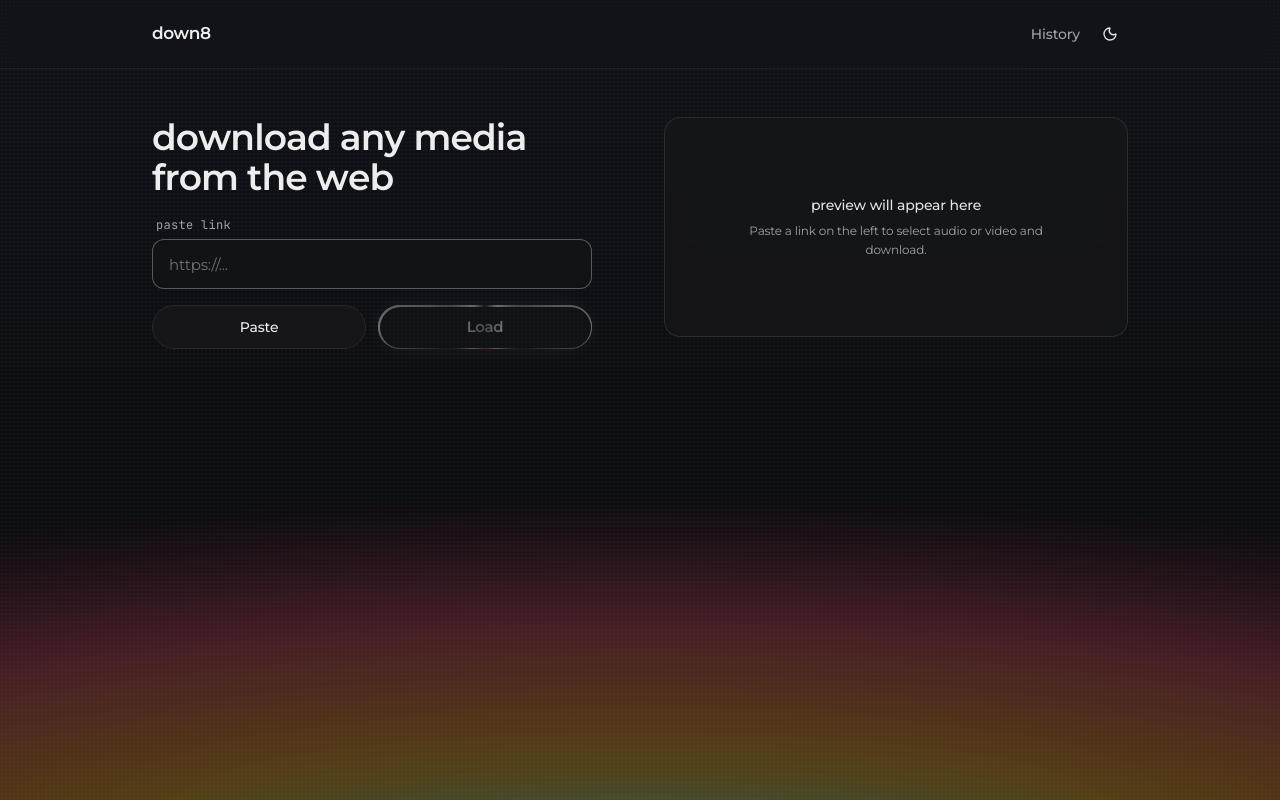
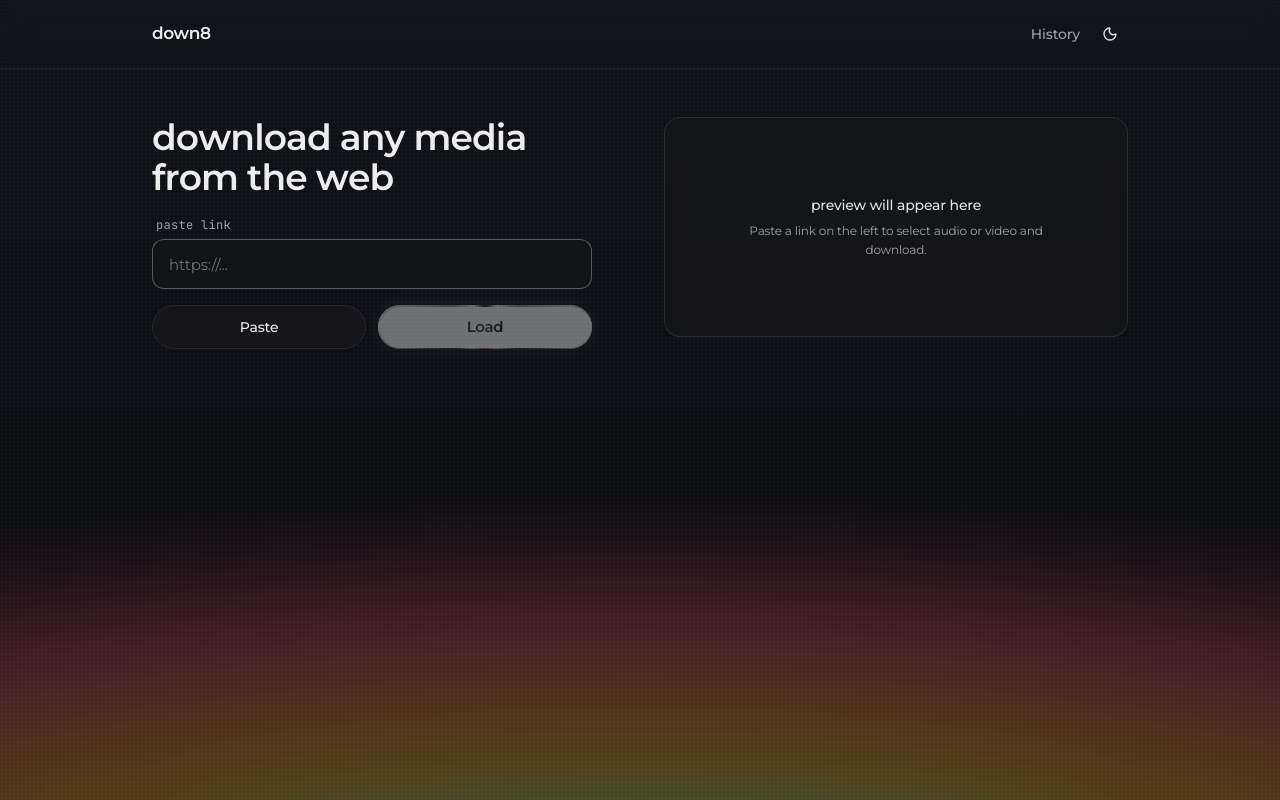
Before and after one commit to swxjj/down8, a React (Vite) app in the folder frontend/: page / in a window 1280 px wide. Built offline with nearby package versions, Linux system fonts and the light colour scheme; no server answers.

Commit message:
fix(ui): solid white ChromeBorderButton in dark mode and resolve React child error on icon render

```diff
--- a/frontend/src/components/UrlInput.jsx
+++ b/frontend/src/components/UrlInput.jsx
@@ -131,8 +131,6 @@ export default function UrlInput({
                   <ChromeBorderButton
                     type="submit"
                     disabled={!url.trim()}
-                    isDark={isDark}
-                    onClick={handleLoad}
                     className="w-full h-11"
                   >
                     Load
--- a/frontend/src/components/ui/chrome-border-button.jsx
+++ b/frontend/src/components/ui/chrome-border-button.jsx
@@ -1,10 +1,12 @@
-import React, { useState, useEffect } from 'react';
+import React from 'react';
 import { motion } from 'framer-motion';
 
 /**
- * ChromeBorderButton - RewampUI Inspired Component
- * Fully rounded pill button with a thin true-chrome rotating conic-gradient outline,
- * subtle metallic reflection, and shimmering metallic text.
+ * ChromeBorderButton - RewampUI Component
+ * Fully rounded white pill button with a thin true-chrome outline:
+ * - A rotating conic-gradient ring with polished metal reflection and red specular highlight
+ * - Centered moving dark metallic gradient text that shimmers left to right on a loop
+ * - Solid white button face in both dark and light modes as specified by RewampUI
  */
 export function ChromeBorderButton({
   children,
@@ -15,55 +17,43 @@ export function ChromeBorderButton({
   innerClassName = '',
   active = true,
   id,
-  isDark: isDarkProp,
-  icon: Icon = null,
+  icon = null,
   ...props
 }) {
-  const [isDarkMode, setIsDarkMode] = useState(true);
-
-  useEffect(() => {
-    if (typeof isDarkProp === 'boolean') {
-      setIsDarkMode(isDarkProp);
-      return;
+  const renderIcon = () => {
+    if (!icon) return null;
+    const iconClass = active ? 'text-zinc-900' : 'text-zinc-600 dark:text-zinc-400';
+    if (React.isValidElement(icon)) {
+      return <span className={`mr-2 flex items-center ${iconClass}`}>{icon}</span>;
     }
-    const checkDark = () => {
-      setIsDarkMode(document.documentElement.classList.contains('dark'));
-    };
-    checkDark();
-    const observer = new MutationObserver(checkDark);
-    observer.observe(document.documentElement, {
-      attributes: true,
-      attributeFilter: ['class'],
-    });
-    return () => observer.disconnect();
-  }, [isDarkProp]);
-
-  const isLight = !isDarkMode;
+    const IconComponent = icon;
+    return (
+      <span className={`mr-2 flex items-center ${iconClass}`}>
+        <IconComponent className="w-4 h-4" />
+      </span>
+    );
+  };
 
   return (
     <div
       className={`relative rounded-full p-[1.5px] overflow-hidden transition-all duration-300 ${
         active
-          ? 'shadow-[0_4px_20px_rgba(0,0,0,0.12)] dark:shadow-[0_0_24px_rgba(255,255,255,0.12)]'
-          : 'opacity-75 hover:opacity-100'
+          ? 'shadow-[0_4px_20px_rgba(0,0,0,0.12)] dark:shadow-[0_0_24px_rgba(255,255,255,0.14)] opacity-100'
+          : 'opacity-70 hover:opacity-100'
       } ${disabled ? 'opacity-40 pointer-events-none' : ''} ${className}`}
       style={{
-        background: isDarkMode
-          ? active
-            ? 'linear-gradient(135deg, #ffffff 0%, #71717a 35%, #ffffff 55%, #52525b 80%, #ffffff 100%)'
-            : 'linear-gradient(135deg, #3f3f46 0%, #27272e 35%, #52525b 55%, #27272e 80%, #3f3f46 100%)'
-          : active
-            ? 'linear-gradient(135deg, #ffffff 0%, #d8d9dc 35%, #f4f4f5 55%, #c9cacd 80%, #ffffff 100%)'
-            : 'linear-gradient(135deg, #e4e4e7 0%, #d4d4d8 35%, #f4f4f5 55%, #d4d4d8 80%, #e4e4e7 100%)',
+        background: active
+          ? 'linear-gradient(135deg, #ffffff 0%, #d8d9dc 35%, #f4f4f5 55%, #c9cacd 80%, #ffffff 100%)'
+          : 'linear-gradient(135deg, #3f3f46 0%, #27272e 35%, #52525b 55%, #27272e 80%, #3f3f46 100%)',
       }}
     >
-      {/* Traveling chrome ring - only peeks through the thin border gap */}
+      {/* Traveling chrome ring - rotating conic-gradient */}
       <motion.span
         className="absolute -inset-[150%] blur-[2px] pointer-events-none"
         style={{
           background:
             'conic-gradient(from 0deg, #0a0a0a, #ffffff, #8a8a8a, #ffffff, #1c1c1c, #dcdcdc, #e11d2e, #dcdcdc, #1c1c1c, #ffffff, #8a8a8a, #ffffff, #0a0a0a)',
-          opacity: active ? 1 : 0.35,
+          opacity: active ? 1 : 0.25,
         }}
         animate={disabled ? { rotate: 0 } : { rotate: 360 }}
         transition={{ duration: 4, repeat: Infinity, ease: 'linear' }}
@@ -76,44 +66,27 @@ export function ChromeBorderButton({
         onClick={onClick}
         className={`relative z-10 w-full h-full flex items-center justify-center rounded-full select-none transition-all duration-200 active:scale-[0.98] ${
           active
-            ? isLight
-              ? 'bg-white shadow-sm cursor-pointer'
-              : 'bg-zinc-900 shadow-sm cursor-pointer'
-            : isLight
-              ? 'bg-white/70 hover:bg-white cursor-pointer'
-              : 'bg-zinc-900/60 hover:bg-zinc-800 cursor-pointer'
+            ? 'bg-white text-zinc-900 shadow-sm cursor-pointer'
+            : 'bg-white/80 dark:bg-zinc-900/80 text-zinc-700 dark:text-zinc-300 hover:bg-white dark:hover:bg-zinc-800 cursor-pointer'
         } ${innerClassName}`}
         {...props}
       >
-        {Icon && (
-          <span
-            className={`mr-2 flex items-center transition-colors duration-200 ${
-              active
-                ? isLight
-                  ? 'text-zinc-900'
-                  : 'text-zinc-100'
-                : isLight
-                  ? 'text-zinc-500'
-                  : 'text-zinc-400'
-            }`}
-          >
-            {typeof Icon === 'function' ? <Icon className="w-4 h-4" /> : Icon}
-          </span>
-        )}
+        {renderIcon()}
 
         <motion.span
-          className="relative z-10 text-[14px] sm:text-[15px] font-semibold tracking-tight bg-clip-text text-transparent select-none flex items-center justify-center"
-          style={{
-            backgroundImage: isDarkMode
-              ? active
-                ? 'linear-gradient(100deg, #ffffff 0%, #a1a1aa 20%, #ffffff 40%, #71717a 55%, #e4e4e7 70%, #a1a1aa 85%, #ffffff 100%)'
-                : 'linear-gradient(100deg, #a1a1aa 0%, #71717a 20%, #a1a1aa 40%, #52525b 55%, #71717a 70%, #52525b 85%, #a1a1aa 100%)'
-              : active
-                ? 'linear-gradient(100deg, #18181b 0%, #52525b 20%, #18181b 40%, #71717a 55%, #27272a 70%, #52525b 85%, #18181b 100%)'
-                : 'linear-gradient(100deg, #52525b 0%, #71717a 20%, #52525b 40%, #a1a1aa 55%, #52525b 70%, #71717a 85%, #52525b 100%)',
-            backgroundSize: '250% 100%',
-          }}
-          animate={disabled ? {} : { backgroundPosition: ['0% 50%', '250% 50%'] }}
+          className={`relative z-10 text-[14px] sm:text-[15px] font-semibold tracking-tight select-none flex items-center justify-center ${
+            active ? 'bg-clip-text text-transparent' : 'text-zinc-700 dark:text-zinc-300'
+          }`}
+          style={
+            active
+              ? {
+                  backgroundImage:
+                    'linear-gradient(100deg, #2a2a2a 0%, #4a4a4a 20%, #1c1c1c 40%, #5c5c5c 55%, #232323 70%, #4a4a4a 85%, #2a2a2a 100%)',
+                  backgroundSize: '250% 100%',
+                }
+              : {}
+          }
+          animate={disabled || !active ? {} : { backgroundPosition: ['0% 50%', '250% 50%'] }}
           transition={{ duration: 7, repeat: Infinity, ease: 'linear' }}
         >
           {children}
```
